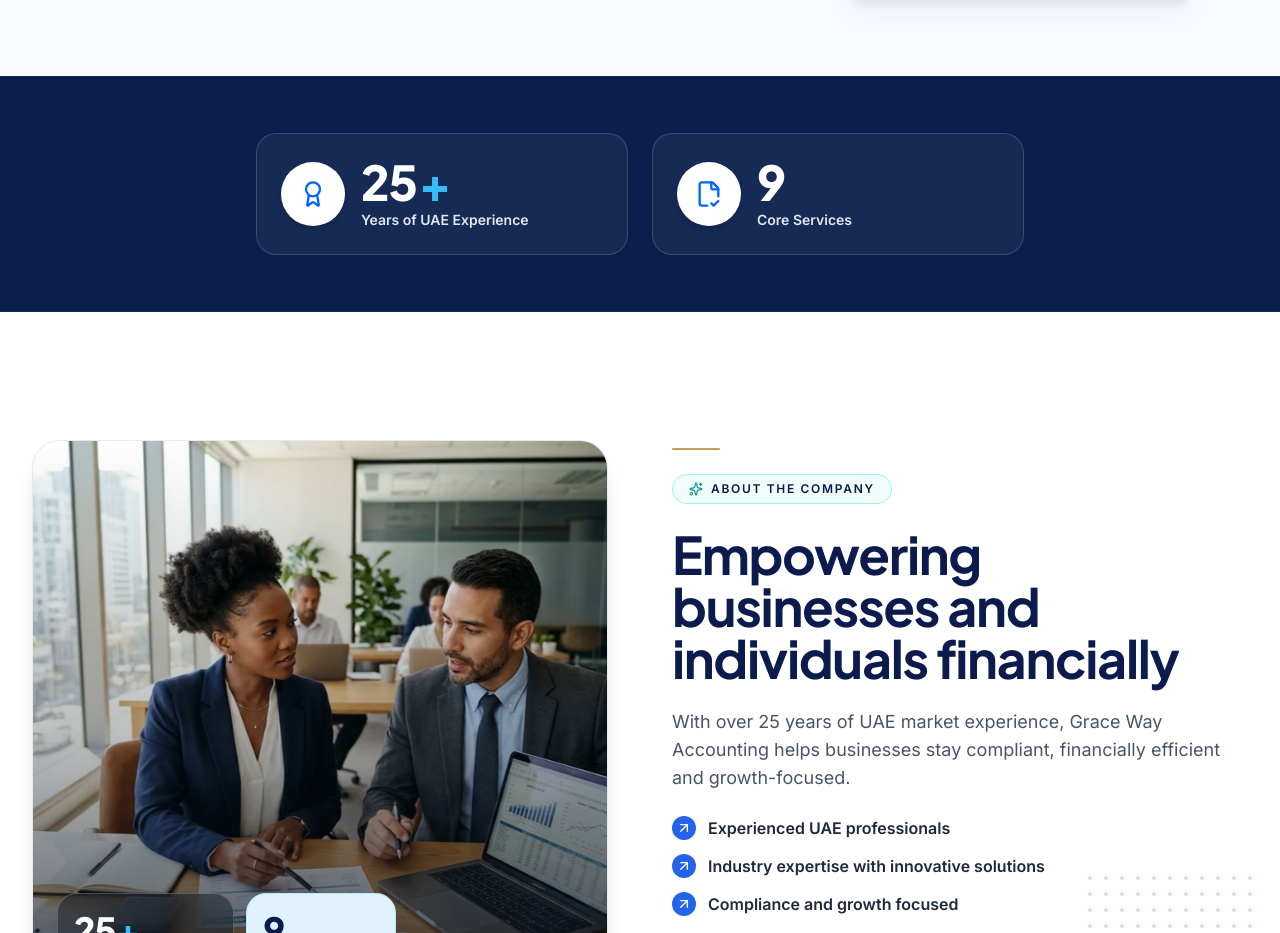
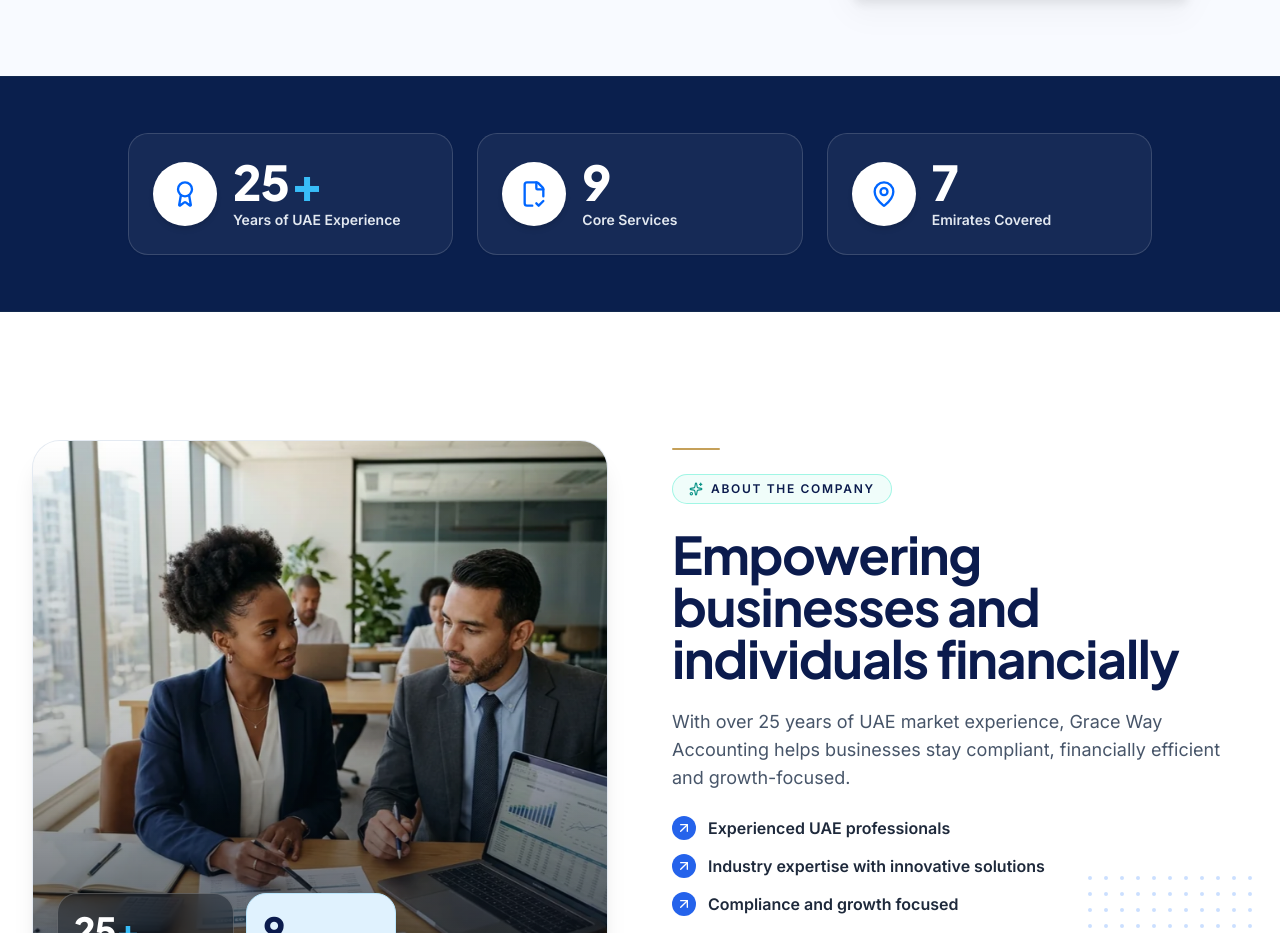
Before and after one commit to IsacSmile/grace-wave-consultancy, a React (Vite) app: page / in a window 1280 px wide. Shown: the part 980-1913 px from the top of the page. Built offline with nearby package versions, Linux system fonts and the light colour scheme; the HTML template or start-up script is replaced by a standard one.

Commit message:
feat(stats): add 3rd stat card for 7 Emirates Covered with MapPin icon

```diff
--- a/src/components/StatsStrip.jsx
+++ b/src/components/StatsStrip.jsx
@@ -1,7 +1,7 @@
 import React, { useEffect, useRef } from 'react';
 import gsap from 'gsap';
 import { ScrollTrigger } from 'gsap/ScrollTrigger';
-import { FileCheck2, ThumbsUp, Users, Award, Smile } from 'lucide-react';
+import { FileCheck2, ThumbsUp, Users, Award, Smile, MapPin } from 'lucide-react';
 import { statsData } from '../data/stats';
 import { useReducedMotion } from '../hooks/useReducedMotion';
 
@@ -13,6 +13,7 @@
   Smile,
   Users,
   Award,
+  MapPin,
 };
 
 export function StatsStrip() {
@@ -25,7 +26,7 @@
       case 2:
         return 'grid-cols-1 sm:grid-cols-2 max-w-3xl mx-auto';
       case 3:
-        return 'grid-cols-1 sm:grid-cols-3';
+        return 'grid-cols-1 md:grid-cols-3 max-w-5xl mx-auto';
       default:
         // 4 items (or default): 2x2 on mobile, 4-in-a-row on lg+
         return 'grid-cols-2 lg:grid-cols-4';
@@ -196,7 +197,7 @@
                       </span>
                     </div>
 
-                    <div className="text-xs sm:text-sm font-semibold text-slate-200 mt-1 leading-tight truncate">
+                    <div className="text-xs sm:text-sm font-semibold text-slate-200 mt-1 leading-tight break-words sm:break-normal">
                       {stat.label}
                     </div>
                   </dd>
--- a/src/data/stats.js
+++ b/src/data/stats.js
@@ -16,6 +16,13 @@
     label: 'Core Services',
     icon: 'FileCheck2',
   },
+  {
+    id: 'locations',
+    value: 7,
+    suffix: '',
+    label: 'Emirates Covered',
+    icon: 'MapPin',
+  },
   // PLACEHOLDER: enable only with real figures
   // {
   //   id: 'clients',
```
